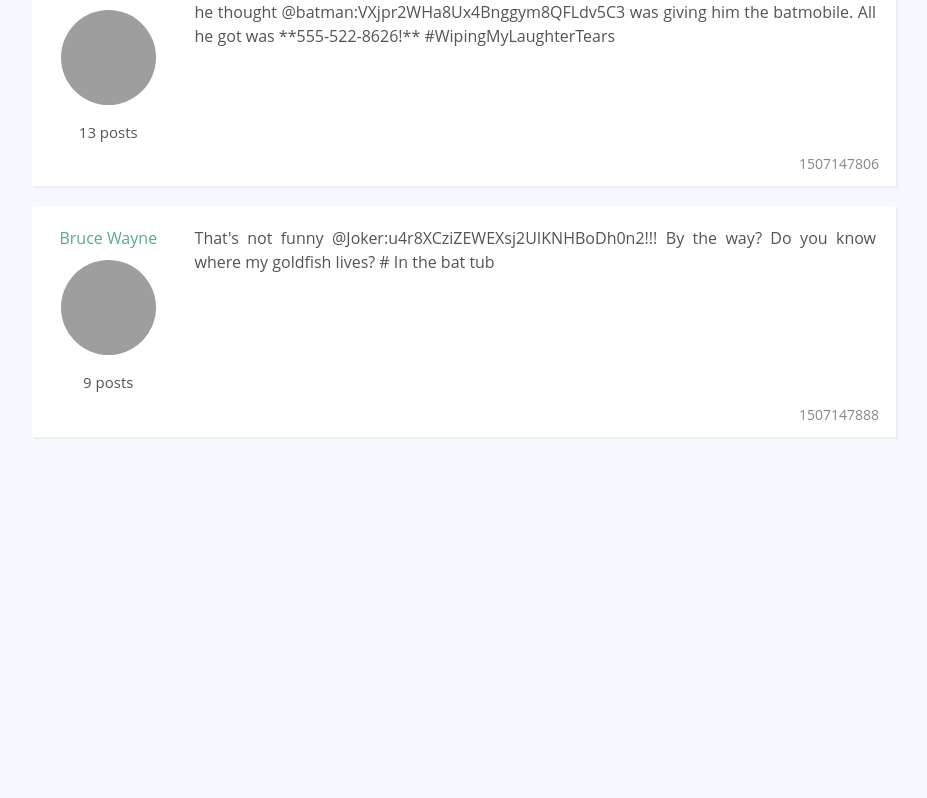
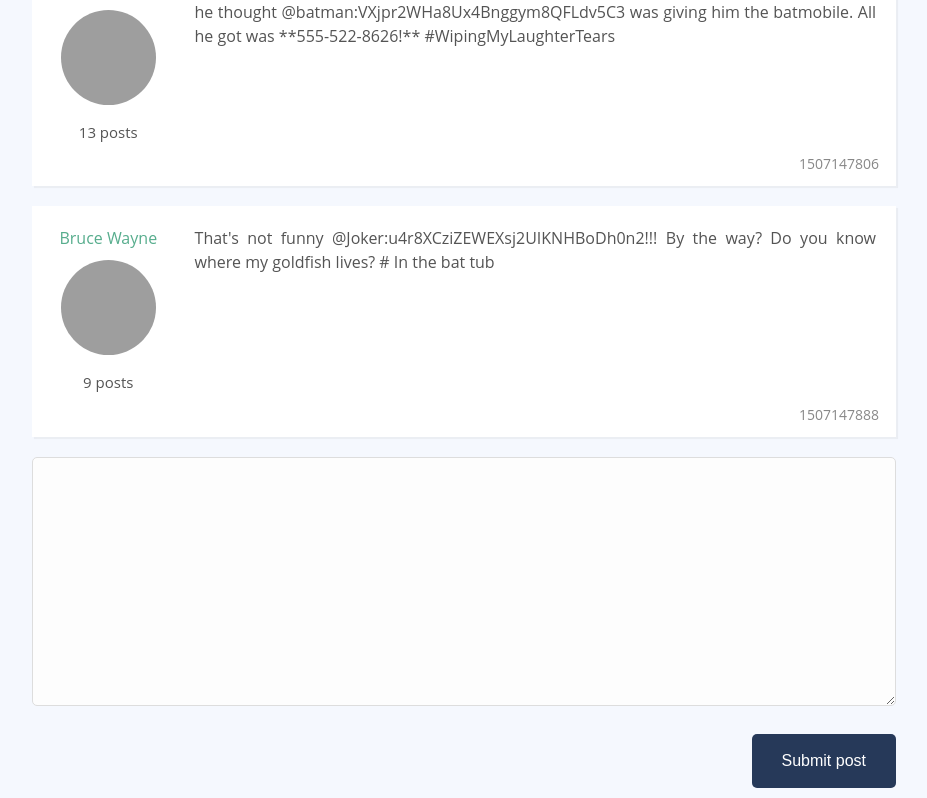
Before and after one commit to allandsouza20/Internet-Forum, a Vue app: page /thread/-KvcyXMXqay-tm4mSboW in a window 1280 px wide. Shown: the part 932-1730 px from the top of the page, without its empty margins (176-1103 px from the left). Before the commit the page ends 1389 px from the top, so only its background shows below. Built offline with nearby package versions, Linux system fonts and the light colour scheme; grey boxes are pictures that could not be loaded.

Commit message:
Added a form to the PageThreadShow component

```diff
--- a/src/pages/PageThreadShow.vue
+++ b/src/pages/PageThreadShow.vue
@@ -1,16 +1,27 @@
 <template>
-<!-- <div class="thread-list">
-
-        <h2 class="list-title">Threads</h2>
-        <ThreadListItem
-        v-for="thread in threads"
-        :thread="thread"
-        :key="thread['.key']"
-        />
-          </div> -->
   <div class="col-large push-top">
     <h1>{{ thread.title }}</h1>
     <PostList :posts="posts"/>
+    <form v-on:submit.prevent="addPost">   <!-- .prevent prevents the page from reloading -->
+      <div class="form-group">
+        <textarea
+        name=""
+        id=""
+        cols="30"
+        rows="10"
+        class="form-input"
+        v-model="newPostText"
+        >  <!-- $event.target.value means that if the value of newPostText changes, then the textarea changes as well. If the content of the textarea changes, then newPostText will change as well.
+        v-bind:value="newPostText"
+        @input="newPostText = $event.target.value". This is called as two way binding. We can also use the v-model directive. -->
+        </textarea>    <!-- The value held by the textarea is bound to the data property newPostText using v-bind-->
+      <!-- The idea here is to update newPostText every time the user types something -->
+      <!-- v-on is used to listen to a native or a custom event, We can also use @ instead of v-on -->
+      </div>
+      <div class="form-actions">
+        <button class="btn-blue">Submit post</button>
+      </div>
+    </form>
   </div>
 </template>
 
@@ -41,7 +52,9 @@ export default {
 
   data () {
     return {
-      thread: sourceData.threads[this.id]
+      // To make the form work, we can bind text-areas value to a data property, and invoke a method when the form is submitted
+      thread: sourceData.threads[this.id],
+      newPostText: ''
     }
   },
 
@@ -55,6 +68,35 @@ export default {
       // keeps the post whose id's are included in the post id's array
       return Object.values(sourceData.posts).filter(post => postIds.includes(post['.key']))
     }
+  },
+  // state: used to describe all the data around our application
+  // In Vue.js, the methods are functions with access to the component instance
+  methods: {
+    addPost () {
+      const postId = 'greatPost' + Math.random()   // we are generating an id since newPost does not have an id
+      //  threadId and the userId properties are foreign keys that connect the posts with the related resources.
+      // since we won't use the post keyword later on, we can use the const keyword to declare it. This means that we cannot assign values to the variable post again but change it's contents.
+      const post = {
+        text: this.newPostText,
+        // Date.now() can be used to get the current timestamp. it returns the timestamp in milliseconds.
+        // to get it in seconds, we can divide it by 1000
+        // Math.floor returns the largest integer that is less than or equal to the given number
+        publishedAt: Math.floor(Date.now() / 1000),
+        threadId: this.id,
+        userId: 'jUjmgCurRRdzayqbRMO7aTG9X1G2',
+        // since we can't use . in the property name, we will have to wrap it in quotes
+        '.key': postId
+      }
+      // we can access the post object using sourceData.posts
+      this.$set(sourceData.posts, postId, post)    // Vue.set is used to make the changes reactive
+      // to use Vue set, we'll have to import Vue, instead of this, we can use the instance alias, i.e. this.$set
+      // parameters are object, propertyName, value
+      this.$set(this.thread.posts, postId, postId)
+      // append the new post ID to the users posts object that contains the id's of the post that the user has written
+      this.$set(sourceData.users[post.userId].posts, postId, postId)
+      // to clean up the textarea after the post is submitted
+      this.newPostText = ''   // this will be reflected in the textarea since we have bound it using two way binding using v-model
+    }
   }
 }
 </script>
```
